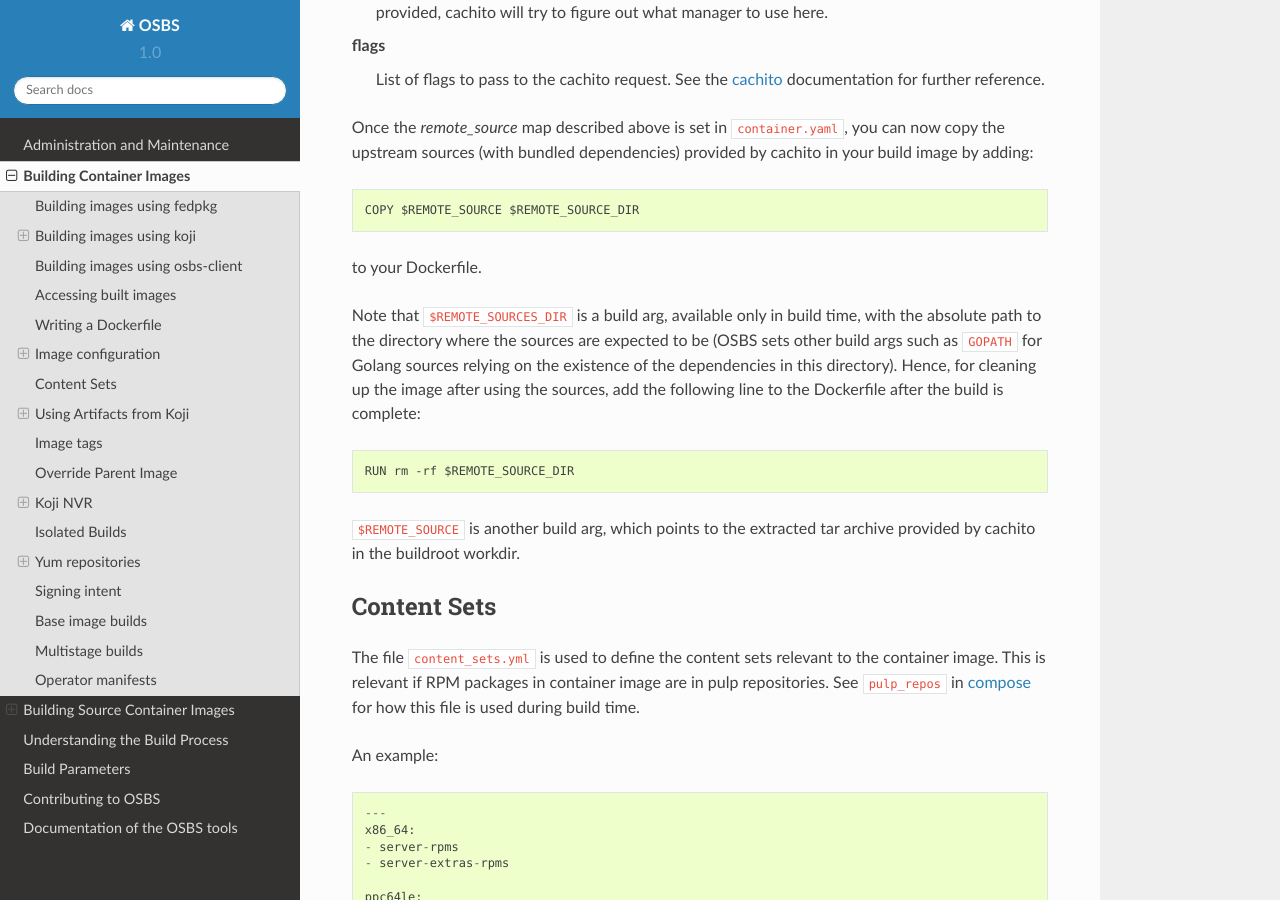
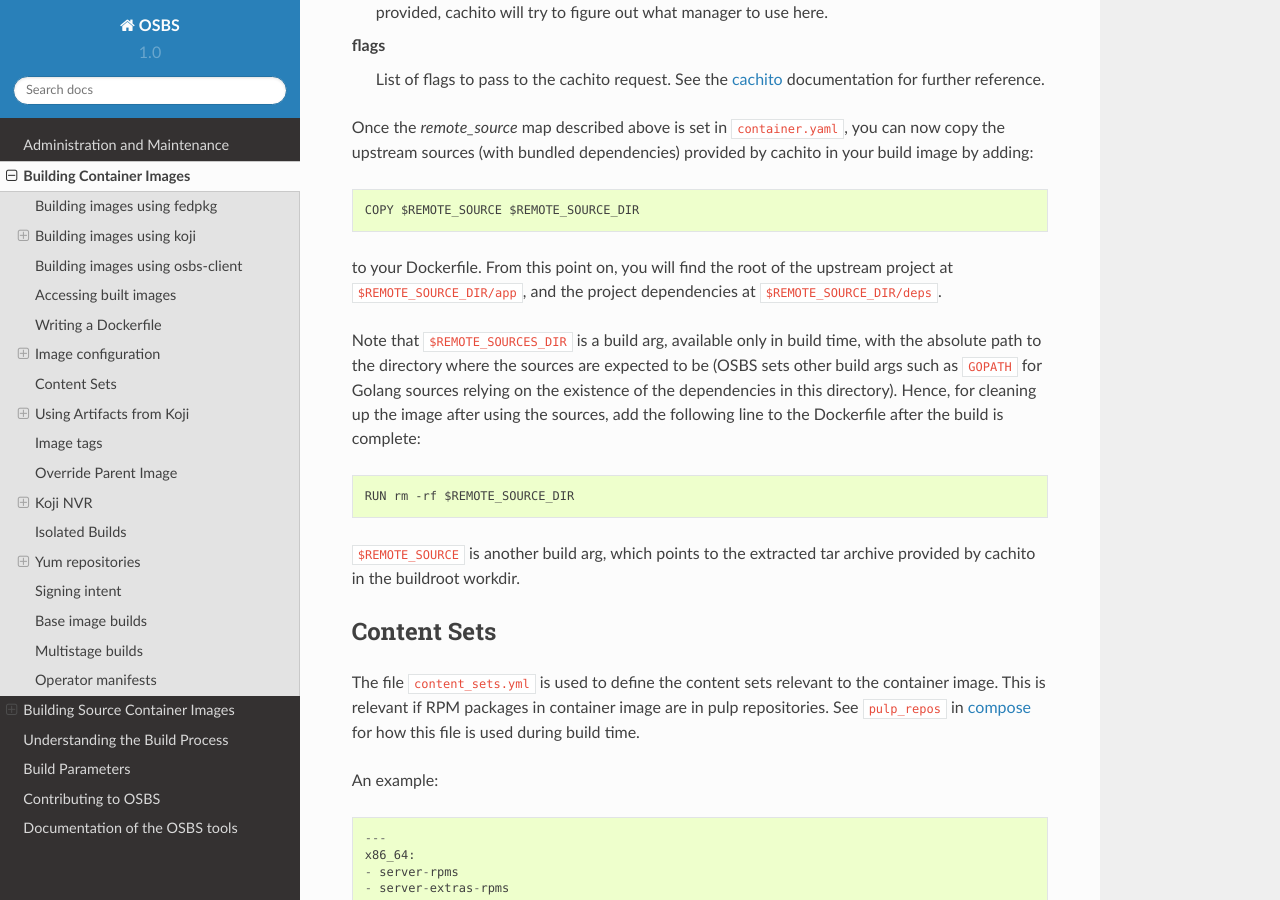
Before and after one commit to containerbuildsystem/osbs-docs, a Sphinx documentation site: the page built from docs/users.rst, in a window 1280 px wide and 900 px high, scrolled down 12177 px. Built offline with Sphinx 7.4.7 and the Read the Docs theme 2.0.0, drawn with Linux system fonts in a browser that asks for light colours.

Commit message:
Document cachito downloaded project root location
* OSBS-8140

Signed-off-by: Athos Ribeiro <athos@redhat.com>

```diff
--- a/docs/users.rst
+++ b/docs/users.rst
@@ -635,7 +635,9 @@
 
     COPY $REMOTE_SOURCE $REMOTE_SOURCE_DIR
 
-to your Dockerfile.
+to your Dockerfile. From this point on, you will find the root of the upstream
+project at ``$REMOTE_SOURCE_DIR/app``, and the project dependencies at
+``$REMOTE_SOURCE_DIR/deps``.
 
 Note that ``$REMOTE_SOURCES_DIR`` is a build arg, available only in build time,
 with the absolute path to the directory where the sources are expected to be
```
